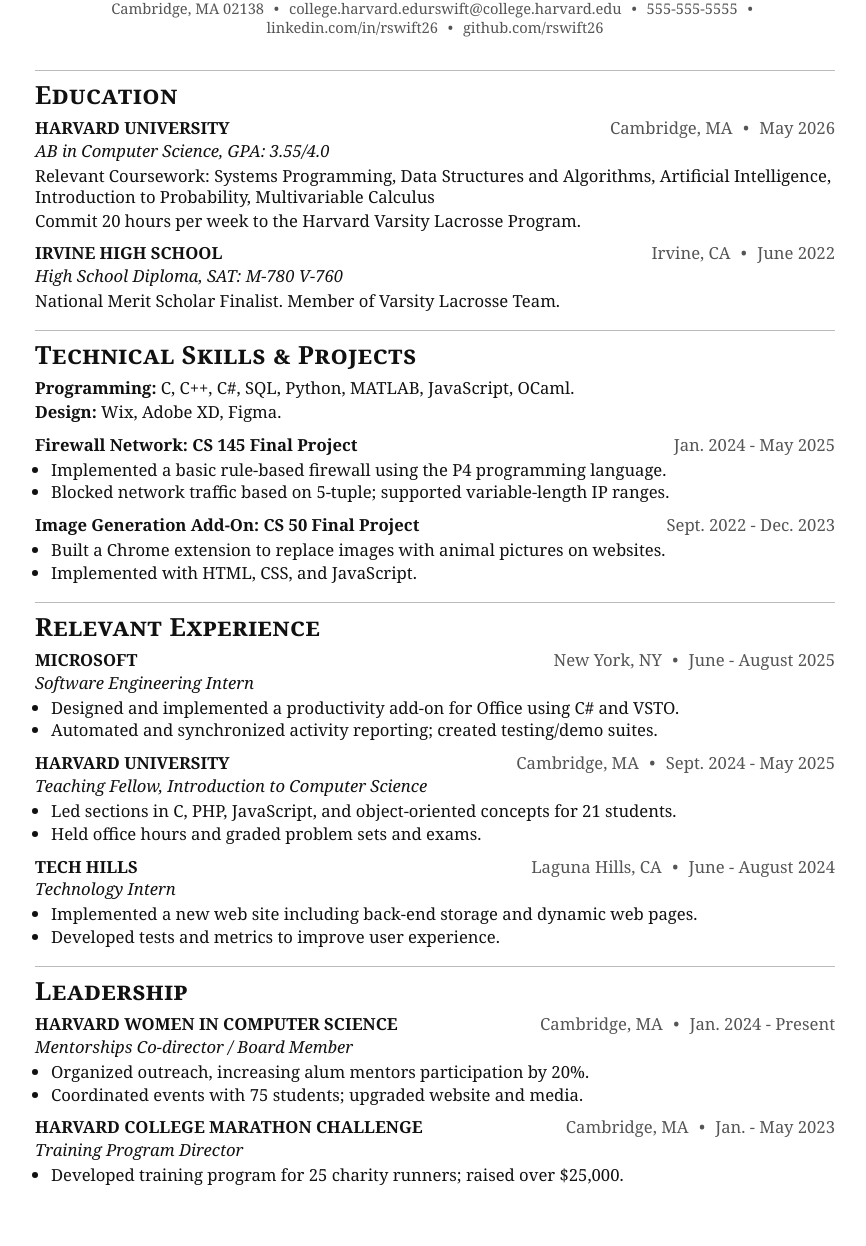
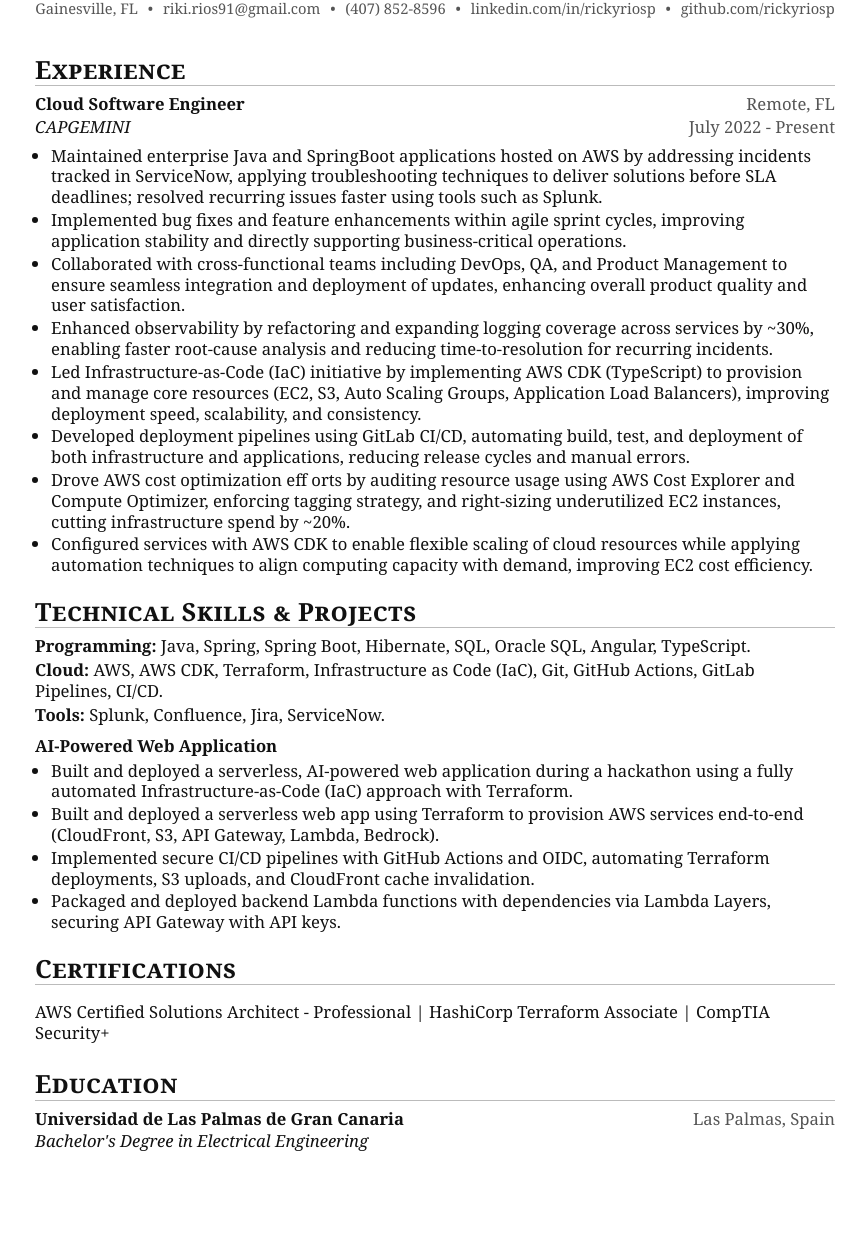
Before and after one commit to rickyriosp/cloud-resume-challenge, a plain HTML site: page frontend/public/index.html in a window 1280 px wide. Shown: the part 72-1318 px from the top of the page, without its empty margins (205-1071 px from the left). After the commit the page ends 1286 px from the top, so only its background shows below. Drawn offline with Linux system fonts and the light colour scheme.

Commit message:
refactored css and filled in personal data in the template

```diff
--- a/frontend/public/index.html
+++ b/frontend/public/index.html
@@ -3,187 +3,150 @@
   <head>
     <meta charset="utf-8" />
     <meta name="viewport" content="width=device-width, initial-scale=1" />
-    <title>Cloud Resume</title>
+    <title>Ricky Rios's Cloud Resume</title>
     <link rel="stylesheet" href="styles.css" />
   </head>
   <body>
     <header class="header">
-      <h1 class="name">FirstName LastName</h1>
+      <h1 class="name">Ricardo Rios</h1>
       <p class="contact">
-        Cambridge, MA 02138
-        <span class="sep">•</span>
-        <a href="mailto:riki.rios91@gmail.com">college.harvard.edurswift@college.harvard.edu</a>
-        <span class="sep">•</span>
-        <a href="tel:+55617-495-2955">555-555-5555</a>
-        <span class="sep">•</span>
-        <a href="https://www.linkedin.com/in/rswift26" target="_blank">linkedin.com/in/rswift26</a>
-        <span class="sep">•</span>
-        <a href="https://github.com/rswift26" target="_blank">github.com/rswift26</a>
+        Gainesville, FL
+        <span class="sep">&bull;</span>
+        <a href="mailto:riki.rios91@gmail.com">riki.rios91@gmail.com</a>
+        <span class="sep">&bull;</span>
+        <a href="tel:+1407852-8596">(407) 852-8596</a>
+        <span class="sep">&bull;</span>
+        <a href="https://www.linkedin.com/in/rickyriosp" target="_blank"
+          >linkedin.com/in/rickyriosp</a
+        >
+        <span class="sep">&bull;</span>
+        <a href="https://github.com/rickyriosp" target="_blank">github.com/rickyriosp</a>
       </p>
     </header>
 
     <main class="content">
+      <!-- Relevant Experience -->
+      <section id="experience" class="section">
+        <h2 class="section-title">Experience</h2>
+
+        <div class="item">
+          <div class="row">
+            <div class="role"><strong>Cloud Software Engineer</strong></div>
+            <div class="meta">
+              <span class="place">Remote, FL</span>
+            </div>
+          </div>
+          <div class="row">
+            <div class="org">CAPGEMINI</div>
+            <div class="meta">
+              <time class="date">July 2022 - Present</time>
+            </div>
+          </div>
+          <ul class="bullets">
+            <li>
+              Maintained enterprise Java and SpringBoot applications hosted on AWS by addressing
+              incidents tracked in ServiceNow, applying troubleshooting techniques to deliver
+              solutions before SLA deadlines; resolved recurring issues faster using tools such as
+              Splunk.
+            </li>
+            <li>
+              Implemented bug fixes and feature enhancements within agile sprint cycles, improving
+              application stability and directly supporting business-critical operations.
+            </li>
+            <li>
+              Collaborated with cross-functional teams including DevOps, QA, and Product Management
+              to ensure seamless integration and deployment of updates, enhancing overall product
+              quality and user satisfaction.
+            </li>
+            <li>
+              Enhanced observability by refactoring and expanding logging coverage across services
+              by ~30%, enabling faster root-cause analysis and reducing time-to-resolution for
+              recurring incidents.
+            </li>
+            <li>
+              Led Infrastructure-as-Code (IaC) initiative by implementing AWS CDK (TypeScript) to
+              provision and manage core resources (EC2, S3, Auto Scaling Groups, Application Load
+              Balancers), improving deployment speed, scalability, and consistency.
+            </li>
+            <li>
+              Developed deployment pipelines using GitLab CI/CD, automating build, test, and
+              deployment of both infrastructure and applications, reducing release cycles and manual
+              errors.
+            </li>
+            <li>
+              Drove AWS cost optimization eff orts by auditing resource usage using AWS Cost
+              Explorer and Compute Optimizer, enforcing tagging strategy, and right-sizing
+              underutilized EC2 instances, cutting infrastructure spend by ~20%.
+            </li>
+            <li>
+              Configured services with AWS CDK to enable flexible scaling of cloud resources while
+              applying automation techniques to align computing capacity with demand, improving EC2
+              cost efficiency.
+            </li>
+          </ul>
+        </div>
+      </section>
+
+      <!-- Technical Skills & Projects -->
+      <section id="skills" class="section">
+        <h2 class="section-title">Technical Skills & Projects</h2>
+
+        <div class="item">
+          <p class="details">
+            <strong>Programming:</strong> Java, Spring, Spring Boot, Hibernate, SQL, Oracle SQL,
+            Angular, TypeScript.
+          </p>
+          <p class="details">
+            <strong>Cloud:</strong> AWS, AWS CDK, Terraform, Infrastructure as Code (IaC), Git, GitHub Actions, GitLab Pipelines, CI/CD.
+          </p>
+          <p class="details"><strong>Tools:</strong> Splunk, Confluence, Jira, ServiceNow.</p>
+        </div>
+
+        <div class="item">
+          <div class="row">
+            <div class="role"><strong>AI-Powered Web Application</strong></div>
+            <!-- <div class="meta">
+              <time class="date">Jan. 2024 - May 2025</time>
+            </div> -->
+          </div>
+          <ul class="bullets">
+            <li>Built and deployed a serverless, AI-powered web application during a hackathon using a fully automated Infrastructure-as-Code (IaC) approach with Terraform.</li>
+            <li>Built and deployed a serverless web app using Terraform to provision AWS services end-to-end (CloudFront, S3, API Gateway, Lambda, Bedrock).</li>
+            <li>Implemented secure CI/CD pipelines with GitHub Actions and OIDC, automating Terraform deployments, S3 uploads, and CloudFront cache invalidation.</li>
+            <li>Packaged and deployed backend Lambda functions with dependencies via Lambda Layers, securing API Gateway with API keys.</li>
+          </ul>
+        </div>
+      </section>
+
+      <!-- Certifications -->
+      <section id="certifications" class="section">
+        <h2 class="section-title">Certifications</h2>
+
+        <div class="item">
+          <p>
+            AWS Certified Solutions Architect - Professional | HashiCorp Terraform Associate |
+            CompTIA Security+
+          </p>
+        </div>
+      </section>
+
       <!-- Education -->
-      <section class="section">
+      <section id="education" class="section">
         <h2 class="section-title">Education</h2>
 
         <div class="item">
           <div class="row">
-            <div class="org"><strong>HARVARD UNIVERSITY</strong></div>
+            <div class="role"><strong>Universidad de Las Palmas de Gran Canaria</strong></div>
             <div class="meta">
-              <span class="place">Cambridge, MA</span>
-              <span class="dot">•</span>
-              <time class="date">May 2026</time>
+              <span class="place">Las Palmas, Spain</span>
             </div>
           </div>
-          <p class="role">AB in Computer Science, GPA: 3.55/4.0</p>
-          <p class="details">
-            Relevant Coursework: Systems Programming, Data Structures and Algorithms, Artificial
-            Intelligence, Introduction to Probability, Multivariable Calculus
-          </p>
-          <p class="details">Commit 20 hours per week to the Harvard Varsity Lacrosse Program.</p>
-        </div>
-
-        <div class="item">
           <div class="row">
-            <div class="org"><strong>IRVINE HIGH SCHOOL</strong></div>
-            <div class="meta">
-              <span class="place">Irvine, CA</span>
-              <span class="dot">•</span>
-              <time class="date">June 2022</time>
-            </div>
+            <div class="org">Bachelor's Degree in Electrical Engineering</div>
+            <!-- <div class="meta">
+              <time class="date">July 2022 - Present</time>
+            </div> -->
           </div>
-          <p class="role">High School Diploma, SAT: M-780 V-760</p>
-          <p class="details">National Merit Scholar Finalist. Member of Varsity Lacrosse Team.</p>
-        </div>
-      </section>
-
-      <!-- Technical Skills & Projects -->
-      <section class="section">
-        <h2 class="section-title">Technical Skills & Projects</h2>
-
-        <div class="item">
-          <p class="details">
-            <strong>Programming:</strong> C, C++, C#, SQL, Python, MATLAB, JavaScript, OCaml.
-          </p>
-          <p class="details"><strong>Design:</strong> Wix, Adobe XD, Figma.</p>
-        </div>
-
-        <div class="item">
-          <div class="row">
-            <div class="org"><strong>Firewall Network: CS 145 Final Project</strong></div>
-            <div class="meta">
-              <time class="date">Jan. 2024 - May 2025</time>
-            </div>
-          </div>
-          <ul class="bullets">
-            <li>Implemented a basic rule-based firewall using the P4 programming language.</li>
-            <li>Blocked network traffic based on 5-tuple; supported variable-length IP ranges.</li>
-          </ul>
-        </div>
-
-        <div class="item">
-          <div class="row">
-            <div class="org"><strong>Image Generation Add-On: CS 50 Final Project</strong></div>
-            <div class="meta">
-              <time class="date">Sept. 2022 - Dec. 2023</time>
-            </div>
-          </div>
-          <ul class="bullets">
-            <li>Built a Chrome extension to replace images with animal pictures on websites.</li>
-            <li>Implemented with HTML, CSS, and JavaScript.</li>
-          </ul>
-        </div>
-      </section>
-
-      <!-- Relevant Experience -->
-      <section class="section">
-        <h2 class="section-title">Relevant Experience</h2>
-
-        <div class="item">
-          <div class="row">
-            <div class="org"><strong>MICROSOFT</strong></div>
-            <div class="meta">
-              <span class="place">New York, NY</span>
-              <span class="dot">•</span>
-              <time class="date">June - August 2025</time>
-            </div>
-          </div>
-          <p class="role">Software Engineering Intern</p>
-          <ul class="bullets">
-            <li>Designed and implemented a productivity add-on for Office using C# and VSTO.</li>
-            <li>Automated and synchronized activity reporting; created testing/demo suites.</li>
-          </ul>
-        </div>
-
-        <div class="item">
-          <div class="row">
-            <div class="org"><strong>HARVARD UNIVERSITY</strong></div>
-            <div class="meta">
-              <span class="place">Cambridge, MA</span>
-              <span class="dot">•</span>
-              <time class="date">Sept. 2024 - May 2025</time>
-            </div>
-          </div>
-          <p class="role">Teaching Fellow, Introduction to Computer Science</p>
-          <ul class="bullets">
-            <li>
-              Led sections in C, PHP, JavaScript, and object-oriented concepts for 21 students.
-            </li>
-            <li>Held office hours and graded problem sets and exams.</li>
-          </ul>
-        </div>
-
-        <div class="item">
-          <div class="row">
-            <div class="org"><strong>TECH HILLS</strong></div>
-            <div class="meta">
-              <span class="place">Laguna Hills, CA</span>
-              <span class="dot">•</span>
-              <time class="date">June - August 2024</time>
-            </div>
-          </div>
-          <p class="role">Technology Intern</p>
-          <ul class="bullets">
-            <li>Implemented a new web site including back-end storage and dynamic web pages.</li>
-            <li>Developed tests and metrics to improve user experience.</li>
-          </ul>
-        </div>
-      </section>
-
-      <!-- Leadership -->
-      <section class="section">
-        <h2 class="section-title">Leadership</h2>
-
-        <div class="item">
-          <div class="row">
-            <div class="org"><strong>HARVARD WOMEN IN COMPUTER SCIENCE</strong></div>
-            <div class="meta">
-              <span class="place">Cambridge, MA</span>
-              <span class="dot">•</span>
-              <time class="date">Jan. 2024 - Present</time>
-            </div>
-          </div>
-          <p class="role">Mentorships Co-director / Board Member</p>
-          <ul class="bullets">
-            <li>Organized outreach, increasing alum mentors participation by 20%.</li>
-            <li>Coordinated events with 75 students; upgraded website and media.</li>
-          </ul>
-        </div>
-
-        <div class="item">
-          <div class="row">
-            <div class="org"><strong>HARVARD COLLEGE MARATHON CHALLENGE</strong></div>
-            <div class="meta">
-              <span class="place">Cambridge, MA</span>
-              <span class="dot">•</span>
-              <time class="date">Jan. - May 2023</time>
-            </div>
-          </div>
-          <p class="role">Training Program Director</p>
-          <ul class="bullets">
-            <li>Developed training program for 25 charity runners; raised over $25,000.</li>
-          </ul>
         </div>
       </section>
     </main>
--- a/frontend/public/styles.css
+++ b/frontend/public/styles.css
@@ -7,8 +7,8 @@
   --line: #bbb;
   --maxw: 800px;
   --leading: 1.25;
-  --section-gap: 18px;
-  --item-gap: 12px;
+  --section-gap: 12px;
+  --item-gap: 10px;
   --font-size: 12.5pt; /* ~10-12 pt typical resume sizes */
 }
 
@@ -70,7 +70,7 @@
   font-variant: small-caps;
   letter-spacing: 0.6px;
   font-weight: 600;
-  border-top: 1px solid var(--line);
+  border-bottom: 1px solid var(--line);
   padding-top: 8px;
 }
 
@@ -84,11 +84,11 @@
   flex-wrap: wrap;
 }
 
-.org { font-weight: 700; }
+.role { font-weight: 700; }
 .meta { color: var(--muted); white-space: nowrap; }
 .meta .dot { margin: 0 6px; color: var(--muted); }
 
-.role {
+.org {
   margin: 2px 0 4px;
   font-style: italic;
 }
```
Also changed, not shown: frontend/docs/2025-12-04-resume-template.html (+10 -10 lines), frontend/README.md.
